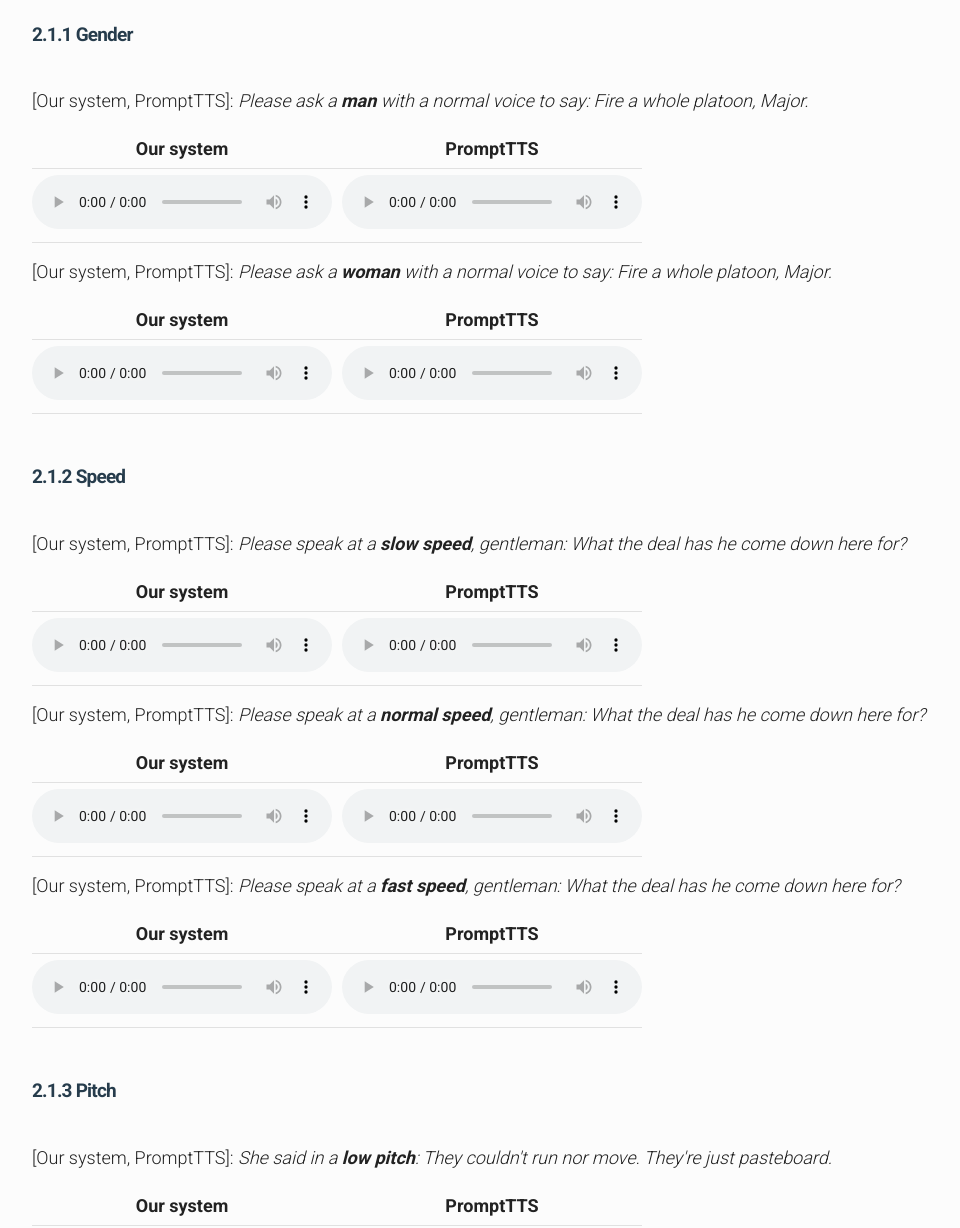
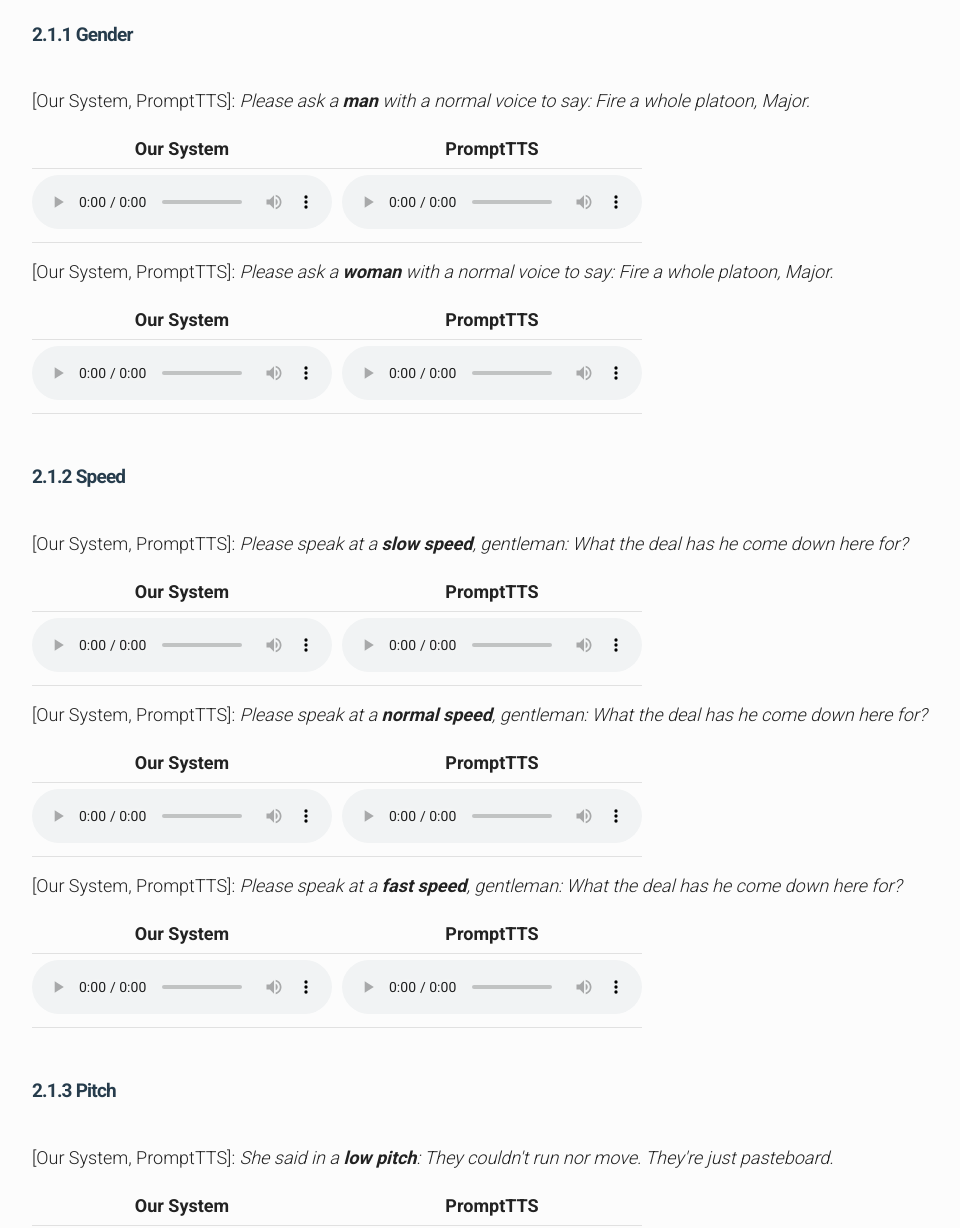
Before and after one commit to voicegen/voicegen.github.io, a plain HTML site: page promptaudiogen/index.html in a window 1280 px wide. Shown: the part 1420-2648 px from the top of the page, without its empty margins (128-1088 px from the left). Drawn offline with nearby package versions, Linux system fonts and the light colour scheme; some packages are replaced by stand-ins of ours.

Commit message:
Add files via upload

```diff
--- a/promptaudiogen/index.html
+++ b/promptaudiogen/index.html
@@ -36,9 +36,9 @@
 <a href="#promptspeech">1.1 PromptSpeech</a><br>
 -->
 <b><a href="#audio samples">2. Audio Samples</a></b><br>
-<a href="#Part 1">2.1 Comparison of Different Speech Styles</a><br>
-<a href="#Part 2">2.2 Comparison of Different Style Prompts</a><br>
-<a href="#Part 3">2.3 Comparison of Different Systems</a><br>
+<a href="#Part 1">2.1 Comparison of Style Control</a><br>
+<a href="#Part 2">2.2 Comparison of Residual Style Variation</a><br>
+<a href="#Part 3">2.3 Comparison of Residual Style Control</a><br>
 
 <!--
 <h2 id="dataset">1. Dataset</h2>
@@ -80,11 +80,11 @@
 <p> Note that audio samples in this part are from our system and PromptTTS with different prompts, which shows that our system can control a specific style with the prompts of different meaning.</p>
 
 <h4 id="gender1">2.1.1 Gender</h4>
-<p>[Our system, PromptTTS]: <em>Please ask a <b>man</b> with a normal voice to say: Fire a whole platoon, Major.</em></p>
+<p>[Our System, PromptTTS]: <em>Please ask a <b>man</b> with a normal voice to say: Fire a whole platoon, Major.</em></p>
 <table>
 <thead>
 <tr>
-<th style="text-align: center">Our system</th>
+<th style="text-align: center">Our System</th>
 <th style="text-align: center">PromptTTS</th>
 </tr>
 </thead>
@@ -96,11 +96,11 @@
 </tbody>
 </table>
 
-<p>[Our system, PromptTTS]: <em>Please ask a <b>woman</b> with a normal voice to say: Fire a whole platoon, Major.</em></p>
+<p>[Our System, PromptTTS]: <em>Please ask a <b>woman</b> with a normal voice to say: Fire a whole platoon, Major.</em></p>
 <table>
 <thead>
 <tr>
-<th style="text-align: center">Our system</th>
+<th style="text-align: center">Our System</th>
 <th style="text-align: center">PromptTTS</th>
 </tr>
 </thead>
@@ -113,11 +113,11 @@
 </table>
 
 <h4 id="Speed1">2.1.2 Speed</h4>
-<p>[Our system, PromptTTS]: <em>Please speak at a <b>slow speed</b>, gentleman: What the deal has he come down here for?</em></p>
+<p>[Our System, PromptTTS]: <em>Please speak at a <b>slow speed</b>, gentleman: What the deal has he come down here for?</em></p>
 <table>
 <thead>
 <tr>
-<th style="text-align: center">Our system</th>
+<th style="text-align: center">Our System</th>
 <th style="text-align: center">PromptTTS</th>
 </tr>
 </thead>
@@ -129,11 +129,11 @@
 </tbody>
 </table>
 
-<p>[Our system, PromptTTS]: <em>Please speak at a <b>normal speed</b>, gentleman: What the deal has he come down here for?</em></p>
+<p>[Our System, PromptTTS]: <em>Please speak at a <b>normal speed</b>, gentleman: What the deal has he come down here for?</em></p>
 <table>
 <thead>
 <tr>
-<th style="text-align: center">Our system</th>
+<th style="text-align: center">Our System</th>
 <th style="text-align: center">PromptTTS</th>
 </tr>
 </thead>
@@ -145,11 +145,11 @@
 </tbody>
 </table>
 
-<p>[Our system, PromptTTS]: <em>Please speak at a <b>fast speed</b>, gentleman: What the deal has he come down here for?</em></p>
+<p>[Our System, PromptTTS]: <em>Please speak at a <b>fast speed</b>, gentleman: What the deal has he come down here for?</em></p>
 <table>
 <thead>
 <tr>
-<th style="text-align: center">Our system</th>
+<th style="text-align: center">Our System</th>
 <th style="text-align: center">PromptTTS</th>
 </tr>
 </thead>
@@ -162,11 +162,11 @@
 </table>
 
 <h4 id="Pitch1">2.1.3 Pitch</h4>
-<p>[Our system, PromptTTS]: <em>She said in a <b>low pitch</b>: They couldn't run nor move. They're just pasteboard.</em></p>
+<p>[Our System, PromptTTS]: <em>She said in a <b>low pitch</b>: They couldn't run nor move. They're just pasteboard.</em></p>
 <table>
 <thead>
 <tr>
-<th style="text-align: center">Our system</th>
+<th style="text-align: center">Our System</th>
 <th style="text-align: center">PromptTTS</th>
 </tr>
 </thead>
@@ -178,11 +178,11 @@
 </tbody>
 </table>
 
-<p>[Our system, PromptTTS]: <em>She said in a <b>normal pitch</b>: They couldn't run nor move. They're just pasteboard.</em></p>
+<p>[Our System, PromptTTS]: <em>She said in a <b>normal pitch</b>: They couldn't run nor move. They're just pasteboard.</em></p>
 <table>
 <thead>
 <tr>
-<th style="text-align: center">Our system</th>
+<th style="text-align: center">Our System</th>
 <th style="text-align: center">PromptTTS</th>
 </tr>
 </thead>
@@ -194,11 +194,11 @@
 </tbody>
 </table>
 
-<p>[Our system, PromptTTS]: <em>She said in a <b>high pitch</b>: They couldn't run nor move. They're just pasteboard.</em></p>
+<p>[Our System, PromptTTS]: <em>She said in a <b>high pitch</b>: They couldn't run nor move. They're just pasteboard.</em></p>
 <table>
 <thead>
 <tr>
-<th style="text-align: center">Our system</th>
+<th style="text-align: center">Our System</th>
 <th style="text-align: center">PromptTTS</th>
 </tr>
 </thead>
@@ -211,11 +211,11 @@
 </table>
 
 <h4 id="Volume1">2.1.4 Volume</h4>
-<p>[Our system, PromptTTS]: <em>Generate a boy's voice with a <b>low volume</b> for me: What the deal has he come down here for?</em></p>
+<p>[Our System, PromptTTS]: <em>Generate a boy's voice with a <b>low volume</b> for me: What the deal has he come down here for?</em></p>
 <table>
 <thead>
 <tr>
-<th style="text-align: center">Our system</th>
+<th style="text-align: center">Our System</th>
 <th style="text-align: center">PromptTTS</th>
 </tr>
 </thead>
@@ -227,11 +227,11 @@
 </tbody>
 </table>
 
-<p>[Our system, PromptTTS]: <em>Generate a boy's voice with a <b>normal volume</b> for me: What the deal has he come down here for?</em></p>
+<p>[Our System, PromptTTS]: <em>Generate a boy's voice with a <b>normal volume</b> for me: What the deal has he come down here for?</em></p>
 <table>
 <thead>
 <tr>
-<th style="text-align: center">Our system</th>
+<th style="text-align: center">Our System</th>
 <th style="text-align: center">PromptTTS</th>
 </tr>
 </thead>
@@ -243,11 +243,11 @@
 </tbody>
 </table>
 
-<p>[Our system, PromptTTS]: <em>Generate a boy's voice with a <b>high volume</b> for me: What the deal has he come down here for?</em></p>
+<p>[Our System, PromptTTS]: <em>Generate a boy's voice with a <b>high volume</b> for me: What the deal has he come down here for?</em></p>
 <table>
 <thead>
 <tr>
-<th style="text-align: center">Our system</th>
+<th style="text-align: center">Our System</th>
 <th style="text-align: center">PromptTTS</th>
 </tr>
 </thead>
```
